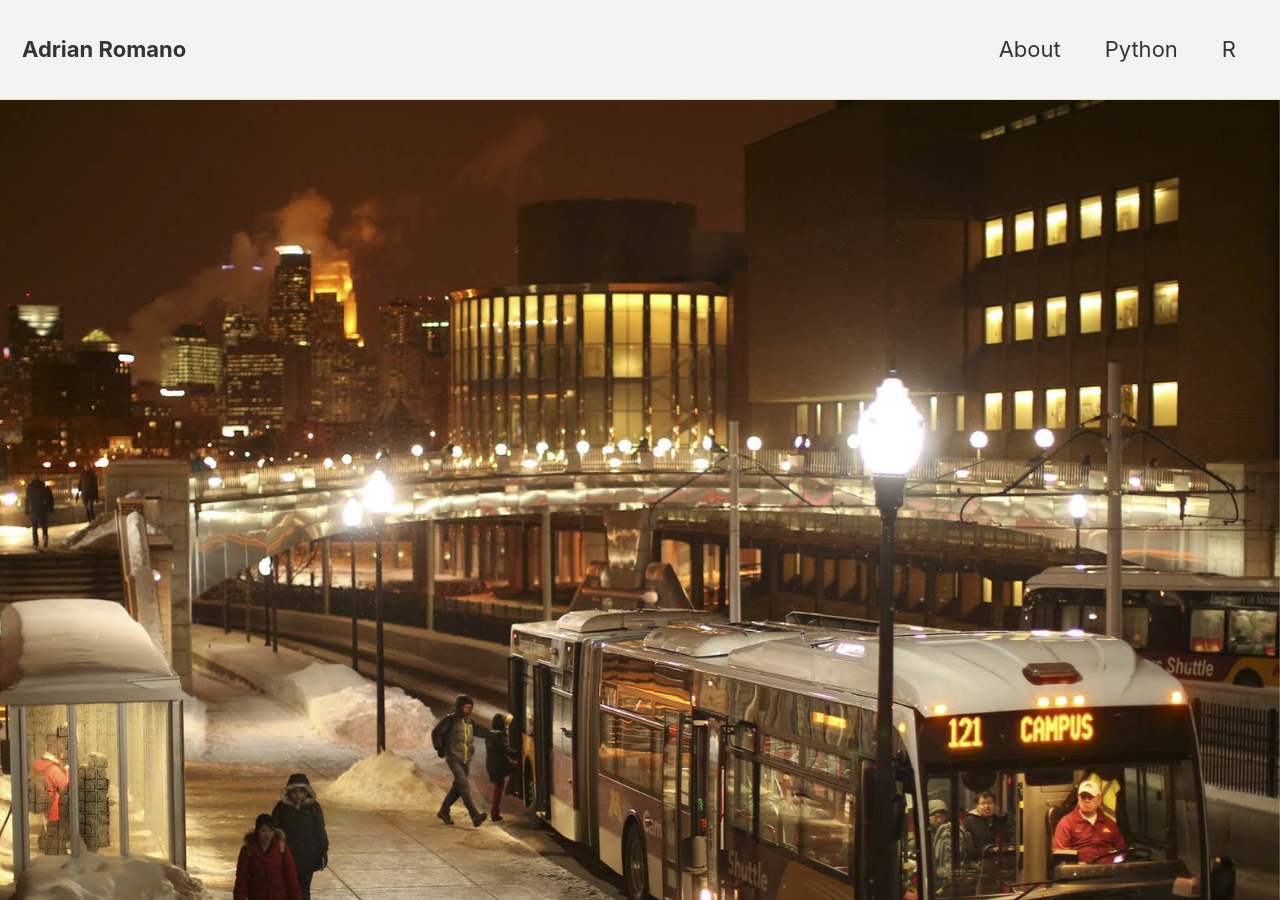
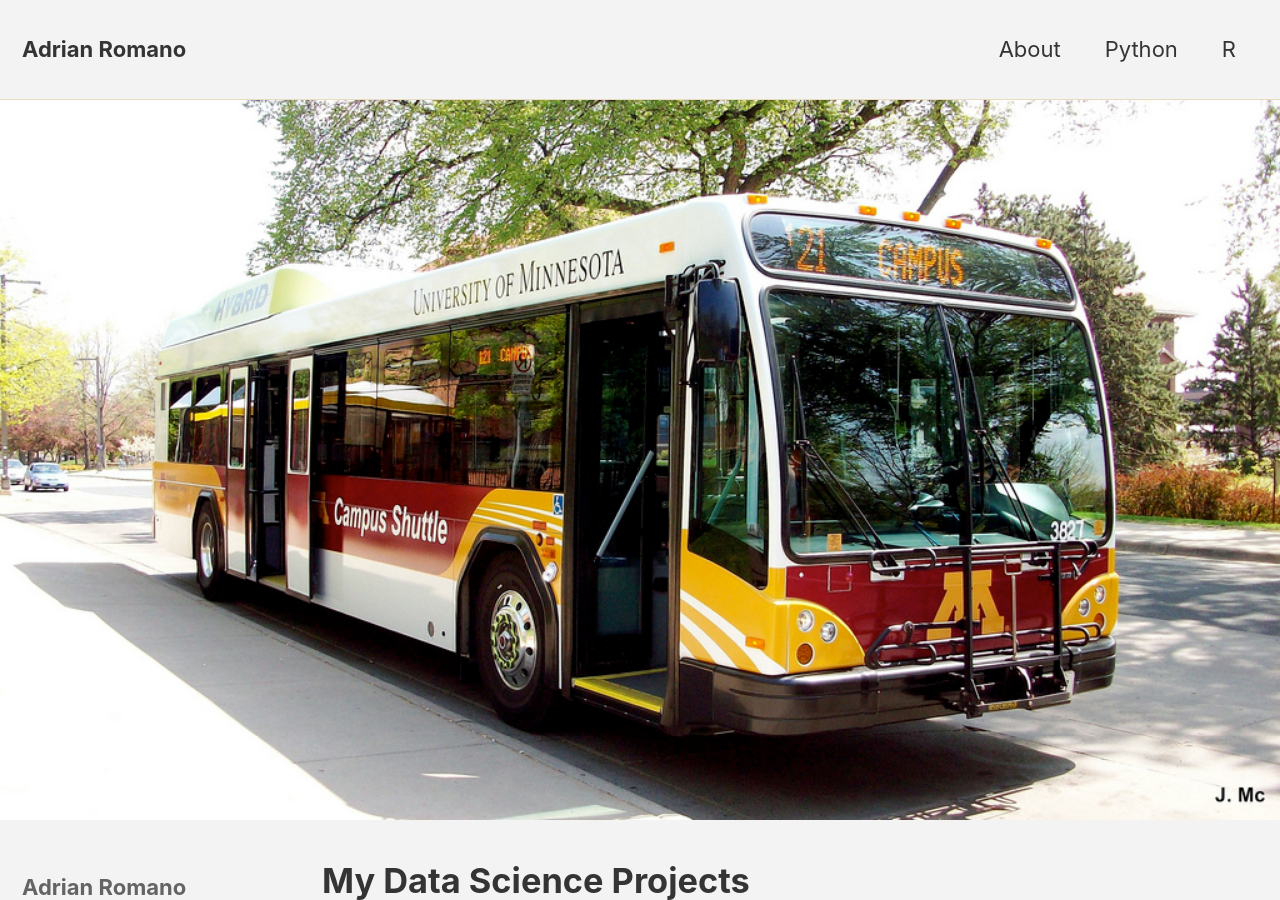
Before and after one commit to adrianromano/adrianromano.github.io, a Jekyll site: the page built from _pages/r.md, in a window 1280 px wide and 900 px high. Built offline with Jekyll 4.4.1, drawn with Linux system fonts in a browser that asks for light colours; nearby versions of some CDN libraries.

Commit message:
new gith

```diff
--- a/_pages/r.md
+++ b/_pages/r.md
@@ -4,7 +4,7 @@
 title: "My Data Science Projects"
 author_profile: true
 header:
-  image: "/images/connector.jpeg"
+  image: "/images/bus.jpeg"
 ---
 
 {% include base_path %}
```
Also changed, not shown: images/bus.jpeg (added).
